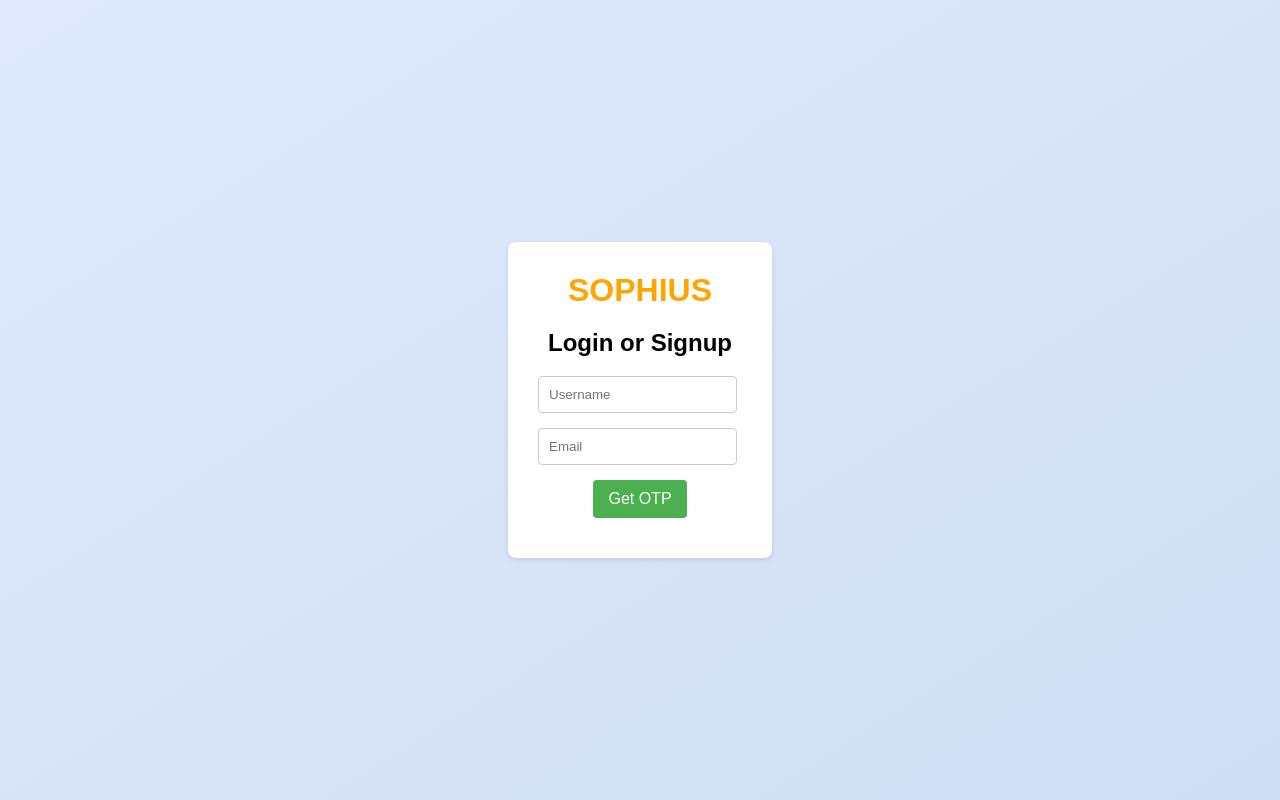
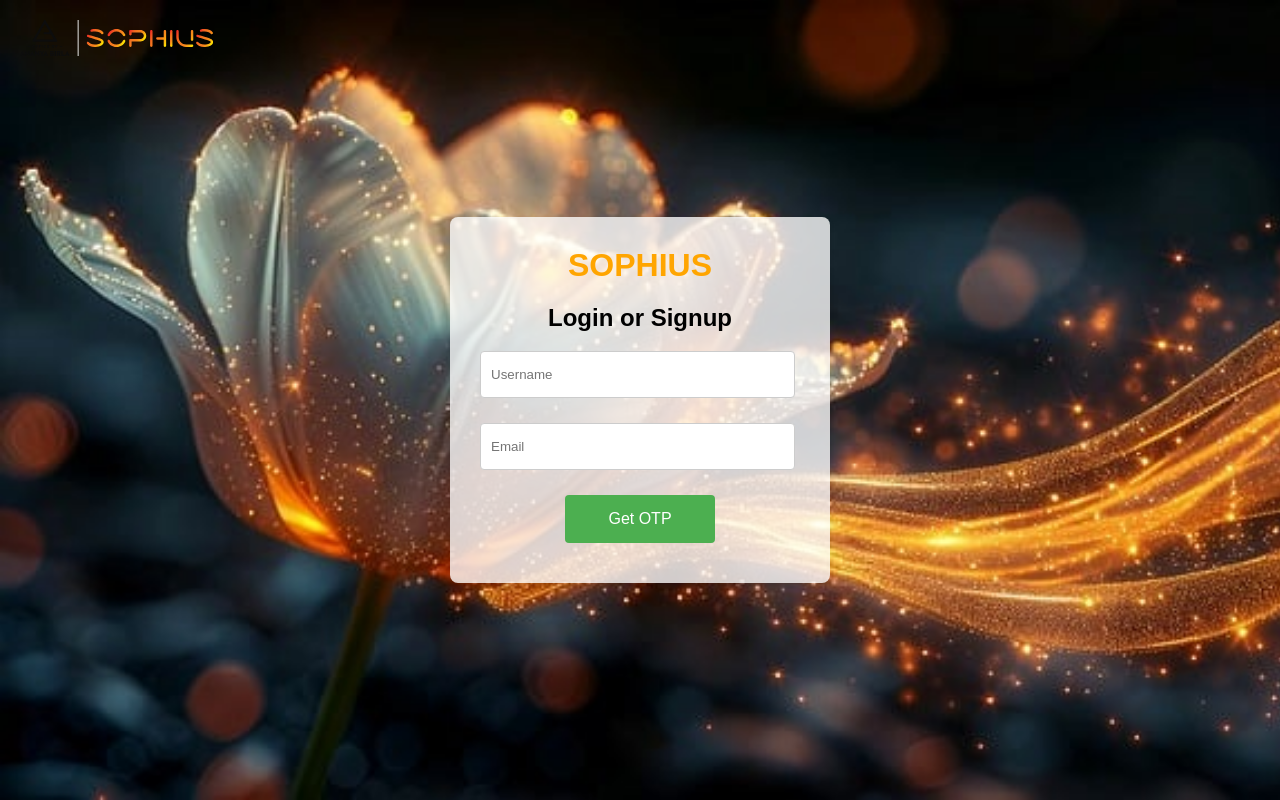
Before and after one commit to harishankar-aditya/AiBuddy, a FastAPI app: page / in a window 1280 px wide. Run offline with FastAPI, Linux system fonts and the light colour scheme.

Commit message:
Fixed CSS

```diff
--- a/frontend/static/home.css
+++ b/frontend/static/home.css
@@ -5,9 +5,12 @@ body {
     justify-content: center;
     align-items: center;
     min-height: 100vh;
-    background: linear-gradient(to bottom right, #e0eafc, #cfdef3); /* Example gradient */
+    background: url("images/bgimage.png"); /* Example gradient */
     margin: 0;
+    background-size: cover;
+
 }
+
 
 .container {
     display: flex;
@@ -18,11 +21,13 @@ body {
 }
 
 .login-box {
-    background-color: white;
+    background-color: rgba(255, 255, 255, 0.786);
     padding: 30px;
     border-radius: 8px;
     box-shadow: 0 2px 5px rgba(0, 0, 0, 0.1);
     text-align: center; /* Center the content */
+    width: 25%;
+    justify-items: center;
 }
 
 .logo {
@@ -32,10 +37,15 @@ body {
     color: orange;
 
 }
-
+.logo-svg {
+    top: 20px;
+    left: 20px;
+    position: absolute;
+}
 .input-group {
     margin-bottom: 15px;
     display: flex;
+    width: 100%;
 }
 
 input[type="email"], input[type="text"] {
@@ -44,6 +54,8 @@ input[type="email"], input[type="text"] {
     border-radius: 4px;
     flex-grow: 1;
     margin-right: 5px;
+    height: 25px;
+    margin-bottom: 10px;
 }
 
 .input-group input:disabled {
@@ -61,8 +73,13 @@ button {
     display: inline-block;
     font-size: 16px;
     border-radius: 4px;
+    width: 150px;
+    height: 3rem;
     cursor: pointer;
 }
+
+
+
 
 #message {
     margin-top: 10px;
--- a/frontend/templates/home.html
+++ b/frontend/templates/home.html
@@ -8,6 +8,7 @@
 </head>
 <body>
     <div class="container">
+        <img src="frontend/static/images/logo.svg" alt="Sophius Logo" class="logo-svg">
         <div class="login-box">
             <div class="logo">SOPHIUS</div>
             <h2>Login or Signup</h2>
@@ -21,7 +22,7 @@
                 <input type="text" id="otp" placeholder="Enter OTP">
             </div>
             <button id="getOtp">Get OTP</button>
-            <button id="submitOtp" style="display: none;">Submit</button>
+            <button id="submitOtp" style="display: none;" class="submitOtp">Submit</button>
             <div id="message"></div>
         </div>
     </div>
```
Also changed, not shown: frontend/static/images/bgimage.png (added), frontend/static/images/logo.svg (added).
